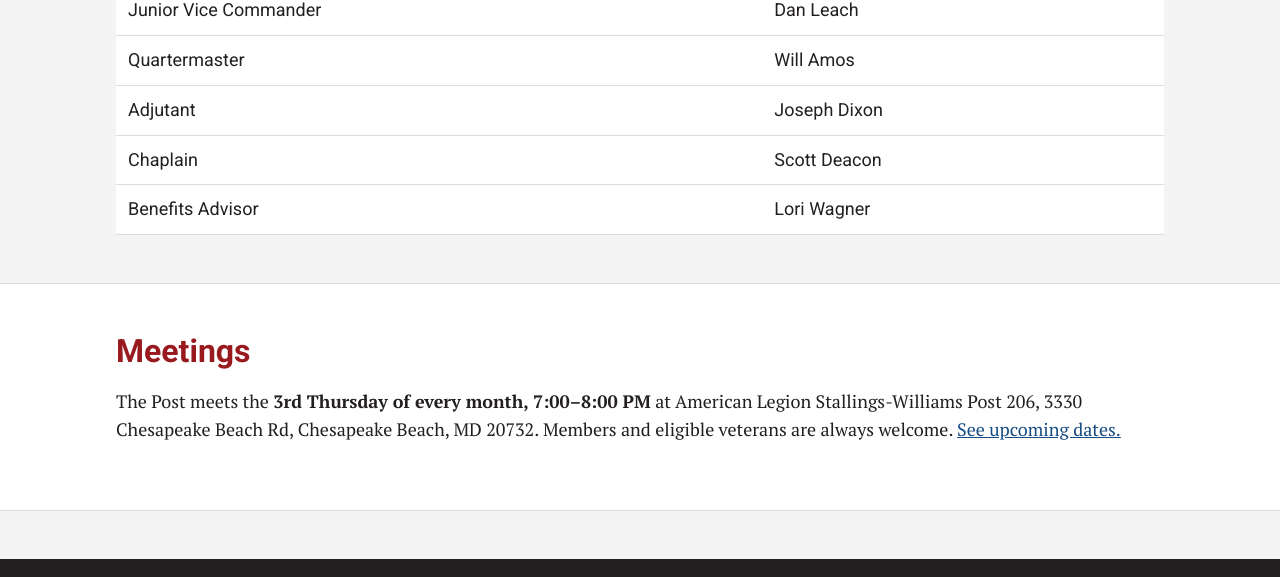
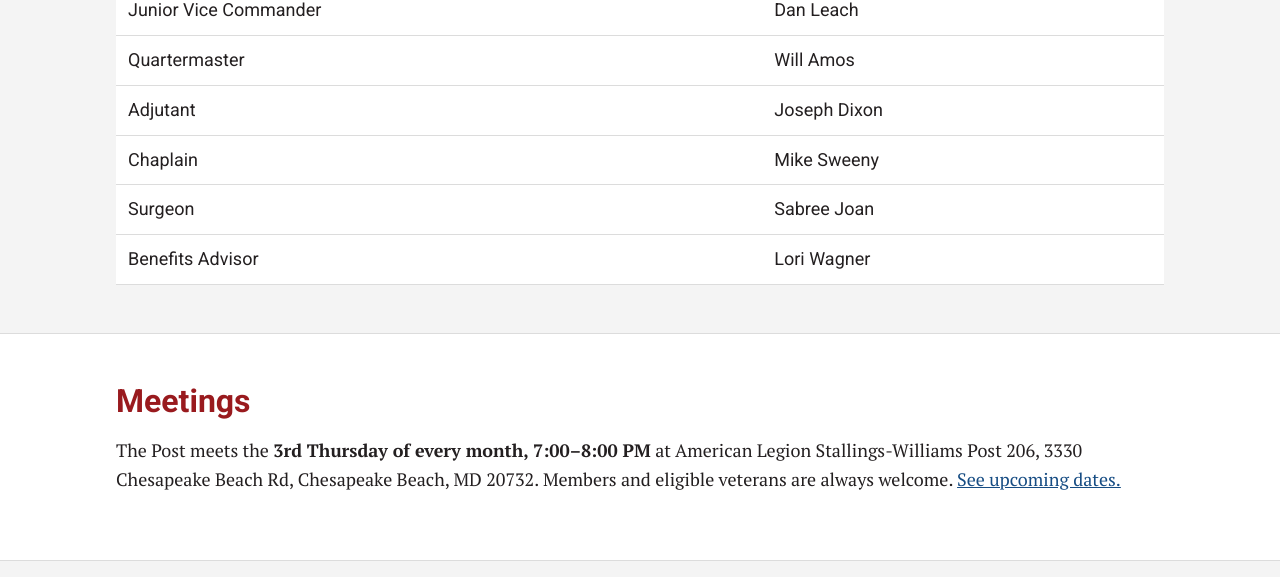
Before and after one commit to MatthewJ82/vfw-post12248_website, a plain HTML site: page about.html in a window 1280 px wide. Shown: the part 1337-1914 px from the top of the page. Drawn offline with Linux system fonts and the light colour scheme.

Commit message:
Update about.html

```diff
--- a/about.html
+++ b/about.html
@@ -75,7 +75,8 @@
             <tr><td>Junior Vice Commander</td><td>Dan Leach</td></tr>
             <tr><td>Quartermaster</td><td>Will Amos</td></tr>
             <tr><td>Adjutant</td><td>Joseph Dixon</td></tr>
-            <tr><td>Chaplain</td><td>Scott Deacon</td></tr>
+            <tr><td>Chaplain</td><td>Mike Sweeny</td></tr>
+            <tr><td>Surgeon</td><td>Sabree Joan</td></tr>
             <tr><td>Benefits Advisor</td><td>Lori Wagner</td></tr>
           </tbody>
         </table>
```
